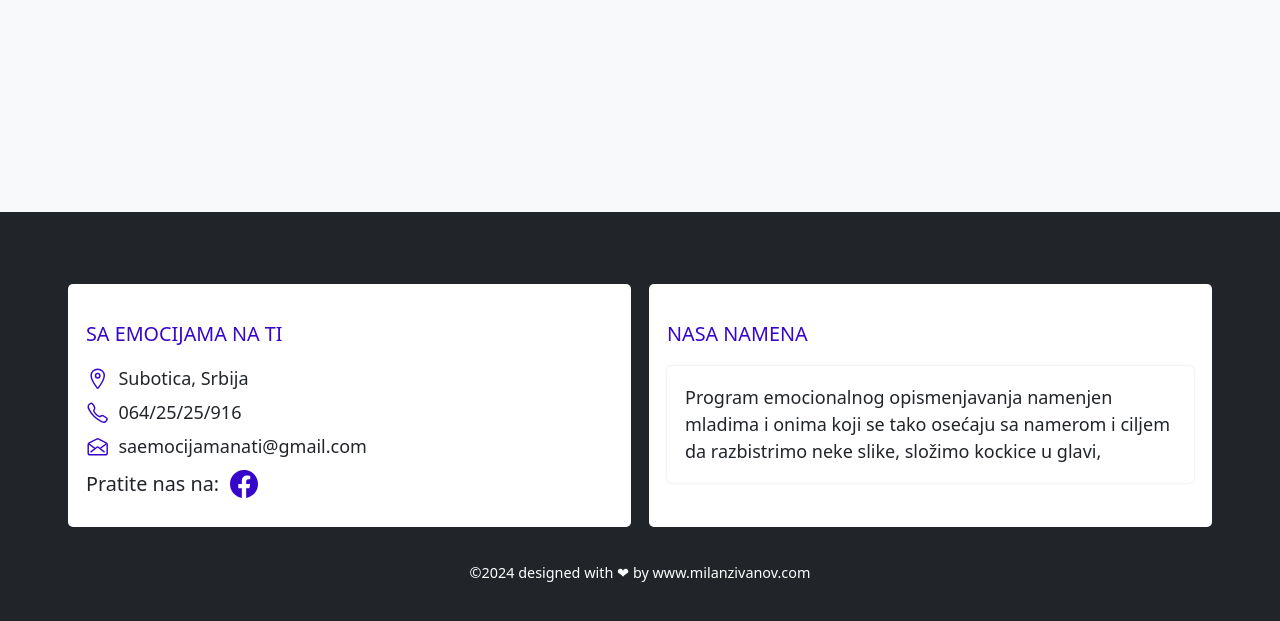
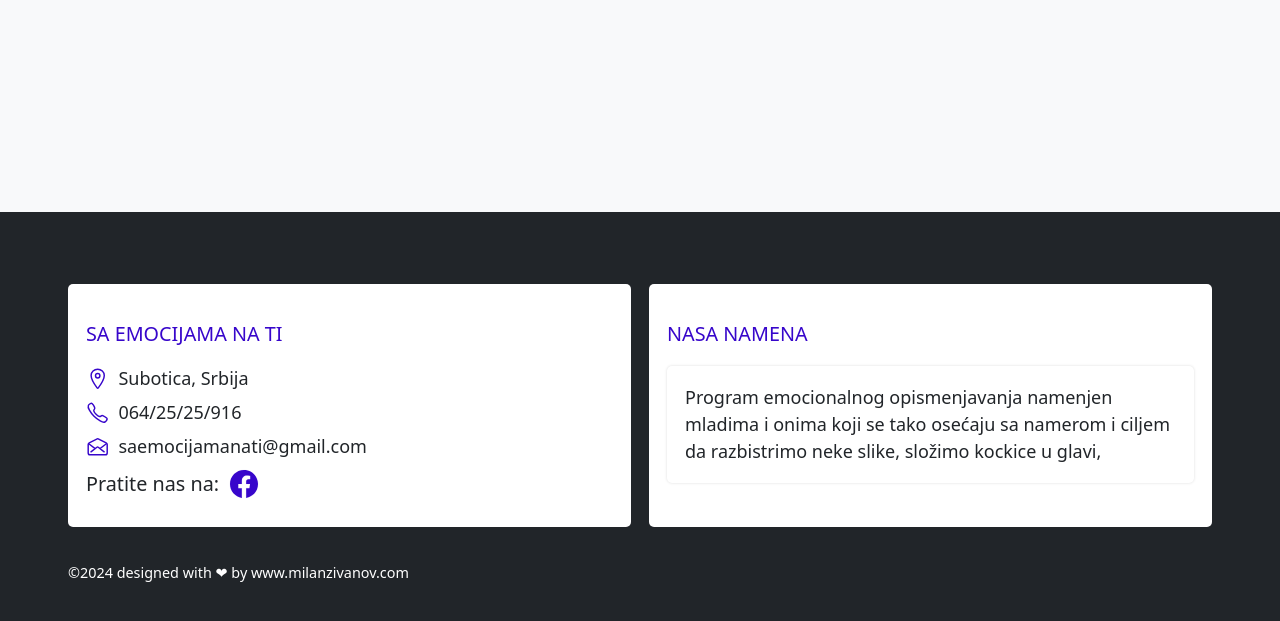
Before and after one commit to milanzivanov/saEmocijamaNaTi, a website built with Vite: page index.html in a window 1280 px wide. Shown: the part 3776-4397 px from the top of the page. Built offline with nearby package versions, Linux system fonts and the light colour scheme.

Commit message:
inprovments

```diff
--- a/index.html
+++ b/index.html
@@ -342,6 +342,7 @@
         </div>
       </div>
       <div class="wrapper contact__coder-info">
+        <small>
           ©2024 designed with <span>❤</span> by
           <a
             href="https://milanzivanov.com"
@@ -349,6 +350,7 @@
             target="_blank"
             >www.milanzivanov.com</a
           >
+        </small>
       </div>
     </footer>
 
--- a/src/scss/_footer.scss
+++ b/src/scss/_footer.scss
@@ -69,6 +69,8 @@ footer.contact {
   color: var(--white-color);
   font-size: 0.5rem;
   text-transform: lowercase;
+  width: 100%;
+  text-align: left;
 
   @include viewport-md {
     font-size: 0.8rem;
```
Lines whose indentation alone changed are shown as unchanged.
